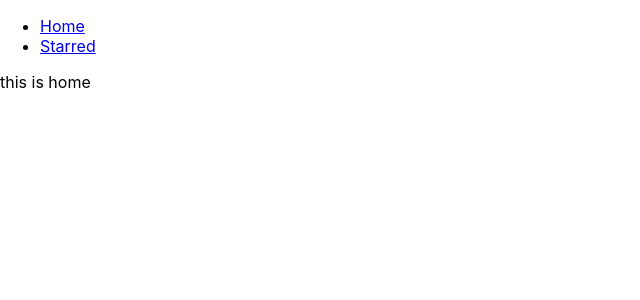
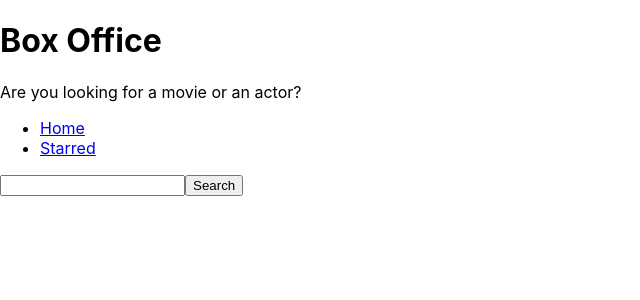
Before and after one commit to abha06/box-office, a React (Create React App) app: page / in a window 1280 px wide. Shown: the top 300 px of the page, without its empty margins (0-640 px from the left). Built offline with nearby package versions, Linux system fonts and the light colour scheme.

Commit message:
created input and fetch results from tv maze api

```diff
--- a/src/App.js
+++ b/src/App.js
@@ -1,16 +1,11 @@
-
 import React from 'react';
 import { Switch, Route } from 'react-router-dom';
 
-import Navs from './components/Navs';
 import Home from './Pages/Home';
 import Starred from './Pages/Starred';
 
 function App() {
   return (
-    <div>
-      <Navs />
-
     <Switch>
       <Route exact path="/">
         <Home />
@@ -24,7 +19,6 @@
         <div>Not found</div>
       </Route>
     </Switch>
-    </div>
   );
 }
 
--- a/src/Pages/Home.js
+++ b/src/Pages/Home.js
@@ -1,7 +1,40 @@
-import React from 'react';
+import React, { useState } from 'react';
+import MainPageLayout from '../components/MainPageLayout';
 
 const Home = () => {
-  return <div>this is home</div>;
+  const [input, setInput] = useState('');
+
+  const onSearch = () => {
+    fetch(`https://api.tvmaze.com/search/shows?q=${input}`)
+      .then(r => r.json())
+      .then(result => {
+        console.log(result);
+      });
+  };
+
+  const onInputChange = ev => {
+    setInput(ev.target.value);
+  };
+
+  const onKeyDown = ev => {
+    if (ev.keyCode === 13) {
+      onSearch();
+    }
+  };
+
+  return (
+    <MainPageLayout>
+      <input
+        type="text"
+        onChange={onInputChange}
+        onKeyDown={onKeyDown}
+        value={input}
+      />
+      <button type="button" onClick={onSearch}>
+        Search
+      </button>
+    </MainPageLayout>
+  );
 };
 
 export default Home;
--- /dev/null
+++ b/src/components/MainPageLayout.js
@@ -0,0 +1,18 @@
+import React from 'react';
+import Navs from './Navs';
+import Title from './Title';
+
+const MainPageLayout = ({ children }) => {
+  return (
+    <div>
+      <Title title="Box Office"
+        subtitle="Are you looking for a movie or an actor?"
+      />
+      <Navs />
+
+      {children}
+    </div>
+  );
+};
+
+export default MainPageLayout;
--- /dev/null
+++ b/src/components/Title.js
@@ -0,0 +1,12 @@
+import React from 'react';
+
+const Title = ({ title, subtitle }) => {
+  return (
+    <div>
+      <h1>{title}</h1>
+      <p>{subtitle}</p>
+    </div>
+  );
+};
+
+export default Title;
```
Lines whose indentation alone changed are shown as unchanged.
